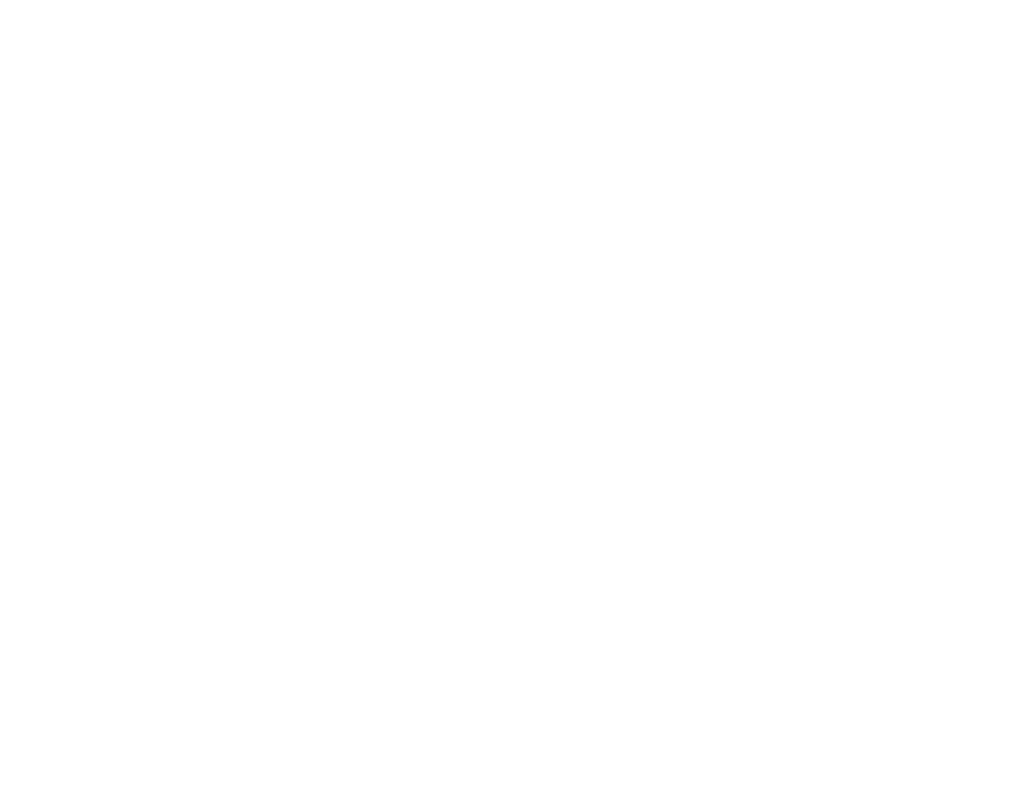
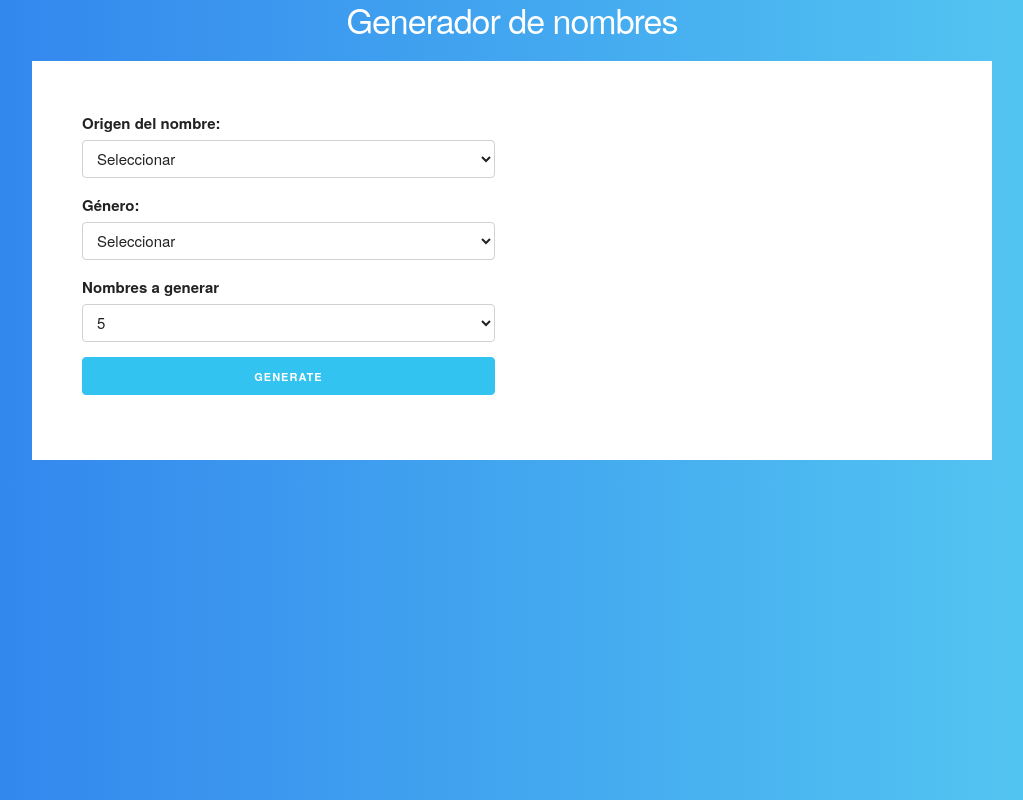
Before and after one commit to geravr/nameGenerator, a plain HTML site: page index.html in a window 1280 px wide. Shown: the whole page, without its empty margins (128-1151 px from the left). Drawn offline with Linux system fonts and the light colour scheme.

Commit message:
add layout

```diff
--- a/index.html
+++ b/index.html
@@ -4,8 +4,51 @@
     <meta charset="UTF-8">
     <meta name="viewport" content="width=device-width, initial-scale=1.0">
     <title>Generador de nombres</title>
+    <link rel="stylesheet" href="css/normalize.css">
+    <link rel="stylesheet" href="css/skeleton.css">
+    <link rel="stylesheet" href="css/custom.css">
 </head>
 <body>
-
+    <div class="container">
+        <div id="content" class="content">
+            <h1>Generador de nombres</h1>
+            <form action="#" id="generate-name">
+                <div class="row">
+                    <div class="six columns">
+                        <label for="origin"> Origen del nombre:</label>
+                        <select id="origin" class="u-full-width">
+                            <option value=""> Seleccionar </option>
+                            <option value="argentina">Argentina</option>
+                            <option value="brazil">Brasil</option>
+                            <option value="colombia">Colombia</option>
+                            <option value="costa rica">Costa Rica</option>
+                            <option value="france">Francia</option>
+                            <option value="italy">Italia</option>
+                            <option value="mexico">México</option>
+                            <option value="portugal">Portugal</option>
+                            <option value="spain">España</option>
+                        </select>
+                        <label for="gender">Género:</label>
+                        <select id="gender" class="u-full-width">
+                            <option value="">Seleccionar</option>
+                            <option value="male">Hombre</option>
+                            <option value="female">Mujer</option>
+                        </select>
+                        <label>Nombres a generar</label>
+                        <select id="quantity" class="u-full-width">
+                            <option value="5">5</option>
+                            <option value="10">10</option>
+                            <option value="20">20</option>
+                        </select>
+                        <input type="submit" class="button-primary u-full-width" value="generate">
+                    </div>
+                    <div class="six columns">
+                        <div id="result"></div>
+                    </div>
+                </div>
+            </form>
+        </div>
+    </div>
+    <script src="./js/app.js"></script>
 </body>
 </html>
```
